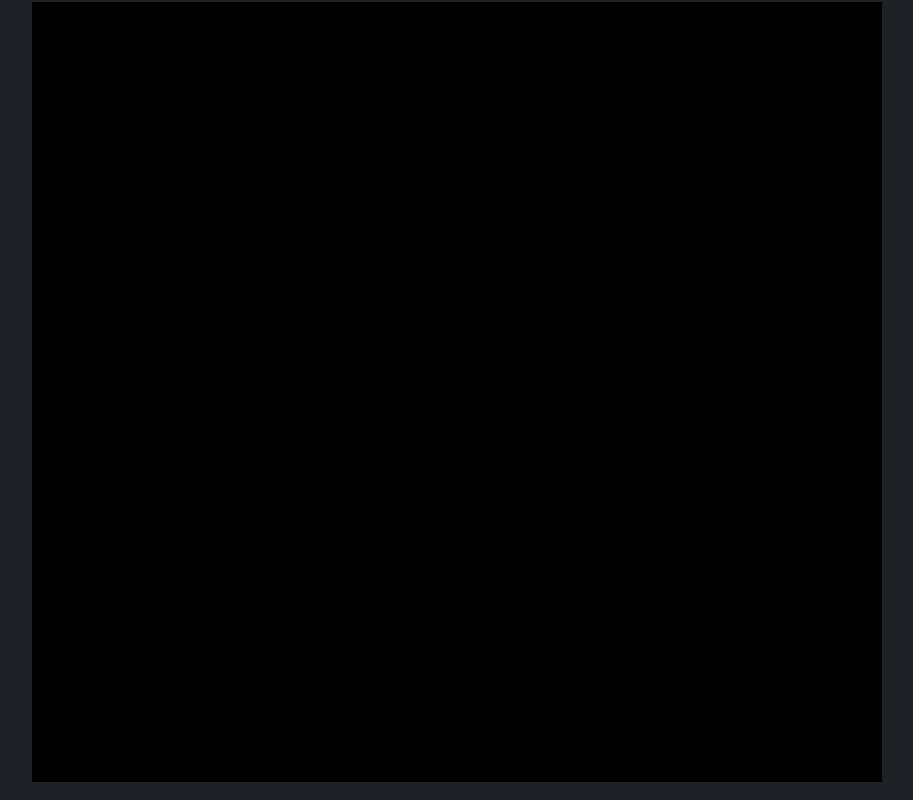
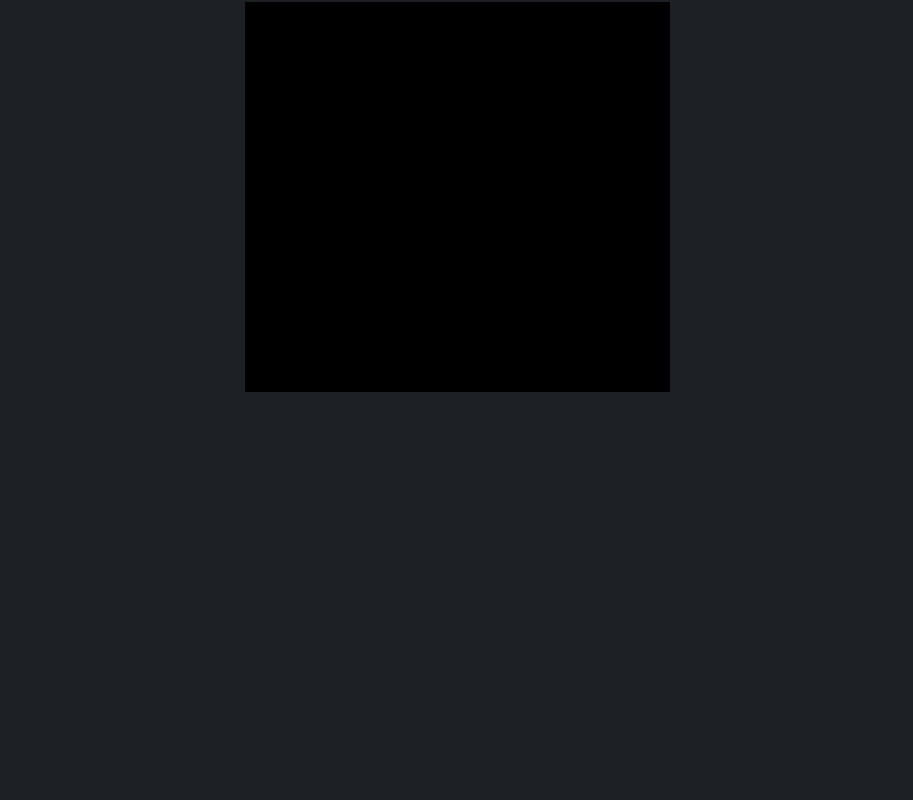
Before and after one commit to apicazorla/cnqi, a website: page index.html in a window 1280 px wide. Shown: the part 156-956 px from the top of the page, without its empty margins (183-1096 px from the left). After the commit the page ends 800 px from the top, so only its background shows below. Drawn offline with nearby package versions, Linux system fonts and the light colour scheme.

Commit message:
Adjust iframe size for PDF in index.html
Reduced iframe dimensions for PDF display.

```diff
--- a/index.html
+++ b/index.html
@@ -20,8 +20,8 @@
 <h2>Pdf interactivo (solo en PC)</h2>
 
 <iframe src="/img/Cuad_nom_q_i_pdf_int.pdf"
-        width="850"
-        height="780"
+        width="425"
+        height="390"
         style="border: none; background-color: black;">
     Tu navegador no soporta la visualización de PDFs.
 </iframe>
```
